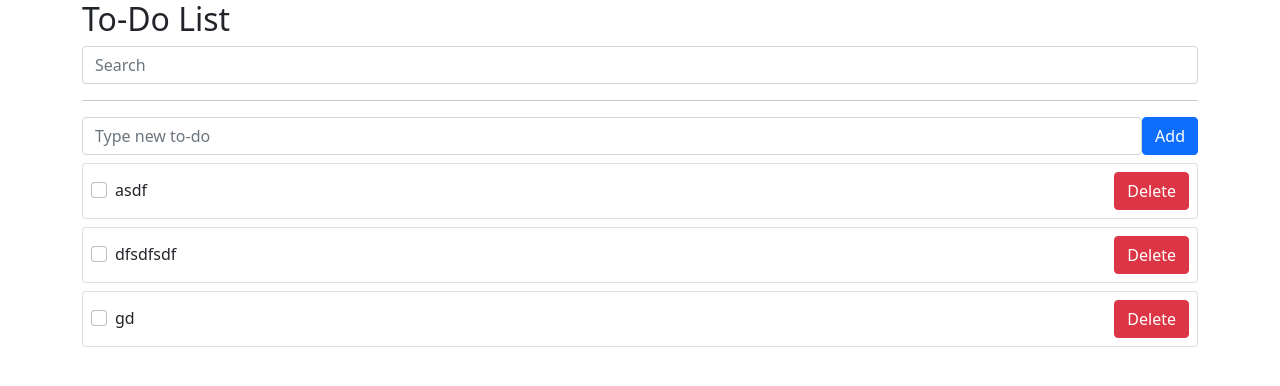
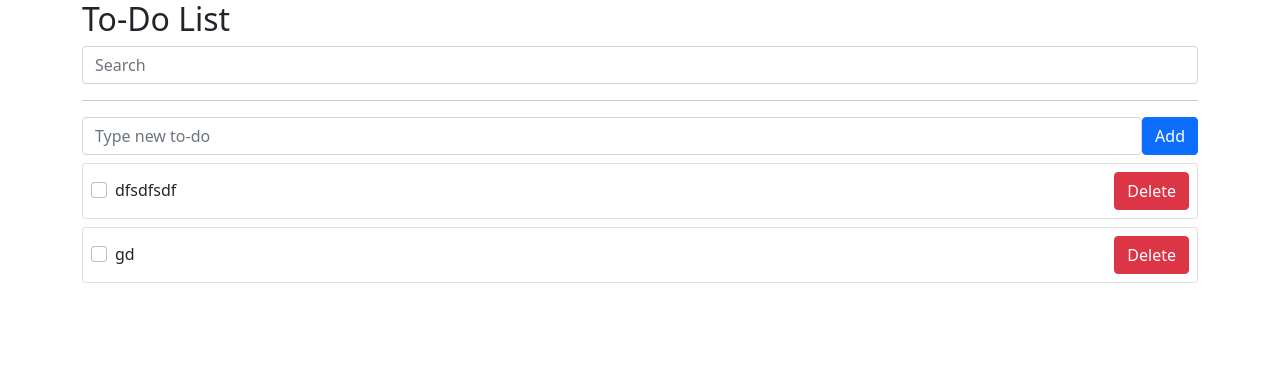
Before and after one commit to guddndhk/vue3-project, a Vue app: page / in a window 1280 px wide. Shown: the top 386 px of the page. Built offline with nearby package versions, Linux system fonts and the light colour scheme; data requests are answered from the project's data file.

Commit message:
22/02/07 database 에서 delete 를 적용시 database 의 데이터 삭제기능 추가.

```diff
--- a/db.json
+++ b/db.json
@@ -1,10 +1,5 @@
 {
   "todos": [
-    {
-      "subject": "asdf",
-      "completed": false,
-      "id": 1
-    },
     {
       "subject": "dfsdfsdf",
       "completed": false,
--- a/src/App.vue
+++ b/src/App.vue
@@ -84,8 +84,17 @@ export default {
       console.log(todos.value[index]);
     };
 
-    const deleteTodo = (index) => {
-      todos.value.splice(index, 1);
+    const deleteTodo = async (index) => {
+      error.value = '';
+      const id = todos.value[index].id;
+      try {
+        await axios.delete('http://localhost:3000/todos/' + id);
+
+        todos.value.splice(index, 1);
+      } catch (err) {
+        console.log(err)
+        error.value = '컴퓨터는 멍청하다 물 좀 줘 라고했니? 물을 어떻게 어디서 누구에게 어떻게 가져다줘 라고해야지..찾아봐';
+      }
     };
 
     const searchText = ref('');
```
